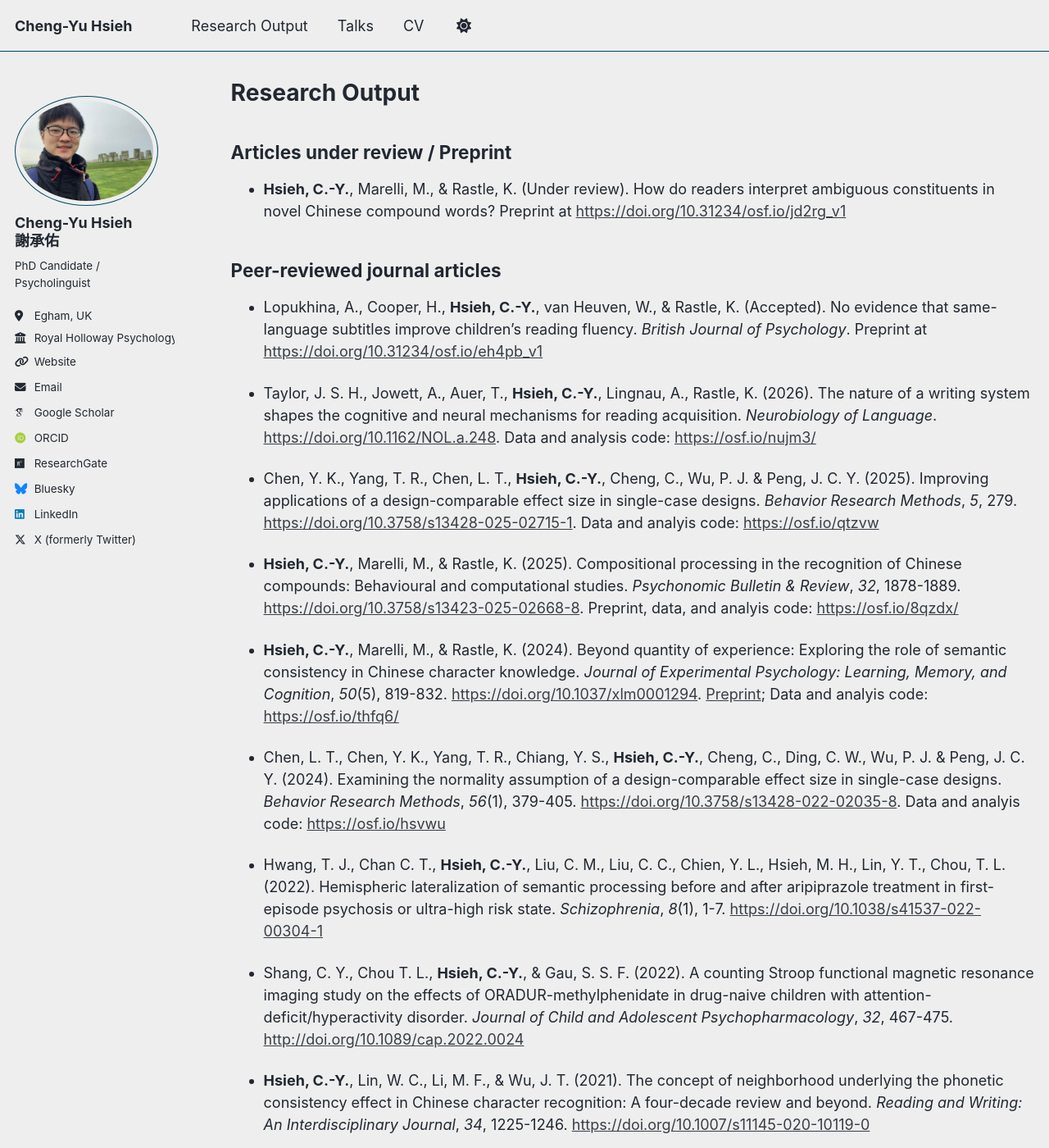
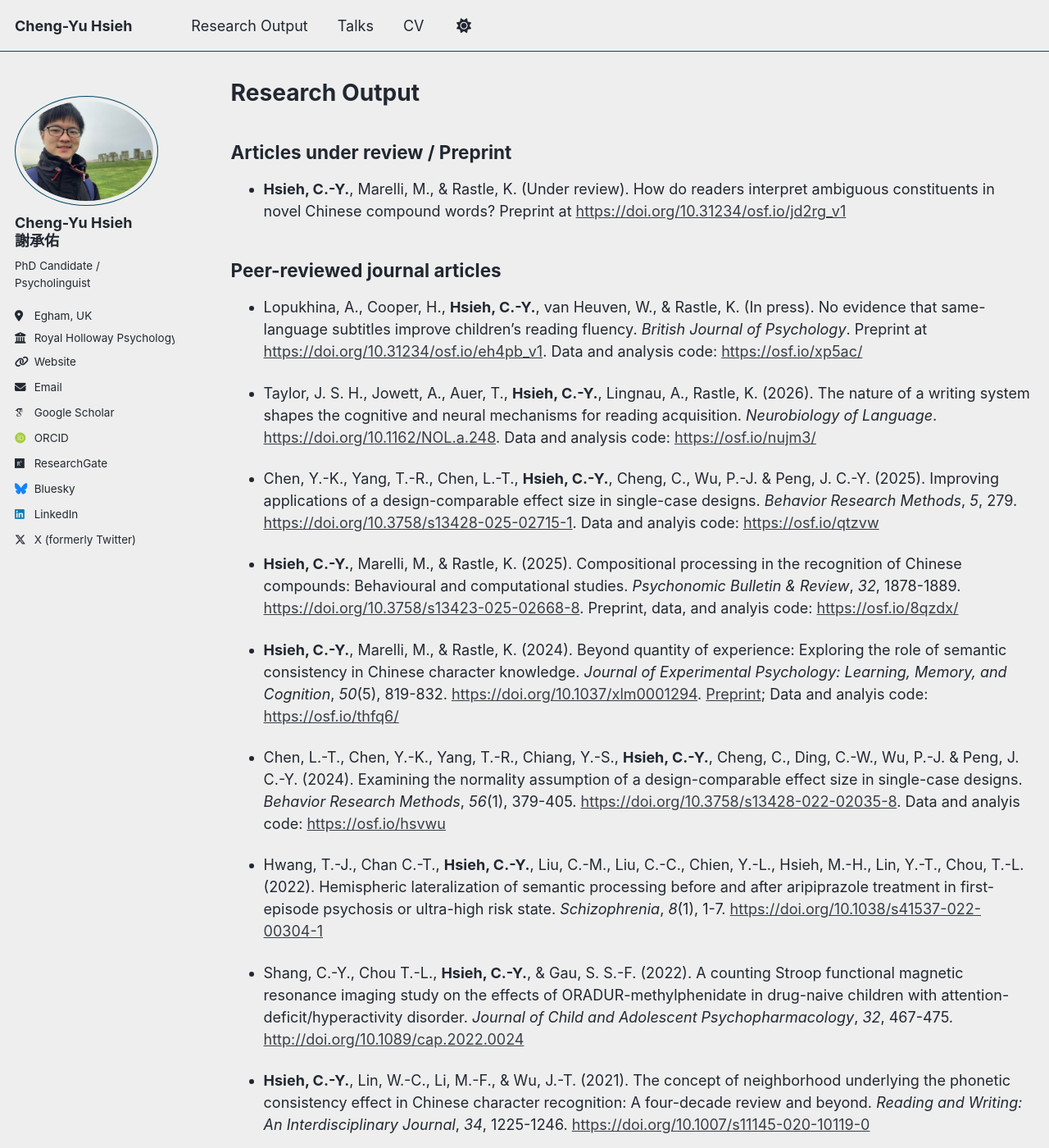
Before and after one commit to cyhsieh-psy/cyhsieh-psy.github.io, a Jekyll site: the page built from _pages/publications.md, in a window 1280 px wide and 1400 px high. Shown: the whole window at 82% size. Built offline with Jekyll 4.4.1, drawn with Linux system fonts in a browser that asks for light colours; some web fonts are replaced; a script that is not in the unit is left out; some of the changed text lies outside the part shown.

Commit message:
Update publications.md

```diff
--- a/_pages/publications.md
+++ b/_pages/publications.md
@@ -11,25 +11,25 @@ author_profile: true
 
 ## Peer-reviewed journal articles
 
-- Lopukhina, A., Cooper, H., **Hsieh, C.-Y.**, van Heuven, W., & Rastle, K. (Accepted). No evidence that same-language subtitles improve children’s reading fluency. *British Journal of Psychology*. Preprint at [https://doi.org/10.31234/osf.io/eh4pb_v1](https://doi.org/10.31234/osf.io/eh4pb_v1)
+- Lopukhina, A., Cooper, H., **Hsieh, C.-Y.**, van Heuven, W., & Rastle, K. (In press). No evidence that same-language subtitles improve children’s reading fluency. *British Journal of Psychology*. Preprint at [https://doi.org/10.31234/osf.io/eh4pb_v1](https://doi.org/10.31234/osf.io/eh4pb_v1). Data and analysis code: [https://osf.io/xp5ac/](https://osf.io/xp5ac/)
 
 - Taylor, J. S. H., Jowett, A., Auer, T., **Hsieh, C.-Y.**, Lingnau, A., Rastle, K. (2026). The nature of a writing system shapes the cognitive and neural mechanisms for reading acquisition. *Neurobiology of Language*. [https://doi.org/10.1162/NOL.a.248](https://doi.org/10.1162/NOL.a.248). Data and analysis code: [https://osf.io/nujm3/](https://osf.io/nujm3/)
 
-- Chen, Y. K., Yang, T. R., Chen, L. T., **Hsieh, C.-Y.**, Cheng, C., Wu, P. J. & Peng, J. C. Y. (2025). Improving applications of a design-comparable effect size in single-case designs. *Behavior Research Methods*, *5*, 279. [https://doi.org/10.3758/s13428-025-02715-1](https://doi.org/10.3758/s13428-025-02715-1). Data and analyis code: [https://osf.io/qtzvw](https://osf.io/qtzvw)
+- Chen, Y.-K., Yang, T.-R., Chen, L.-T., **Hsieh, C.-Y.**, Cheng, C., Wu, P.-J. & Peng, J. C.-Y. (2025). Improving applications of a design-comparable effect size in single-case designs. *Behavior Research Methods*, *5*, 279. [https://doi.org/10.3758/s13428-025-02715-1](https://doi.org/10.3758/s13428-025-02715-1). Data and analyis code: [https://osf.io/qtzvw](https://osf.io/qtzvw)
 
 - **Hsieh, C.-Y.**, Marelli, M., & Rastle, K. (2025). Compositional processing in the recognition of Chinese compounds: Behavioural and computational studies. *Psychonomic Bulletin & Review*, *32*, 1878-1889. [https://doi.org/10.3758/s13423-025-02668-8](https://doi.org/10.3758/s13423-025-02668-8). Preprint, data, and analyis code: [https://osf.io/8qzdx/](https://osf.io/8qzdx/)
 
 - **Hsieh, C.-Y.**, Marelli, M., & Rastle, K. (2024). Beyond quantity of experience: Exploring the role of semantic consistency in Chinese character knowledge. *Journal of Experimental Psychology: Learning, Memory, and Cognition*, *50*(5), 819-832. [https://doi.org/10.1037/xlm0001294](https://doi.org/10.1037/xlm0001294). [Preprint](https://pure.royalholloway.ac.uk/en/publications/beyond-quantity-of-experience-exploring-the-role-of-semantic-cons/); Data and analyis code: [https://osf.io/thfq6/](https://osf.io/thfq6/)
 
-- Chen, L. T., Chen, Y. K., Yang, T. R., Chiang, Y. S., **Hsieh, C.-Y.**, Cheng, C., Ding, C. W., Wu, P. J. & Peng, J. C. Y. (2024). Examining the normality assumption of a design-comparable effect size in single-case designs. *Behavior Research Methods*, *56*(1), 379-405. [https://doi.org/10.3758/s13428-022-02035-8](https://doi.org/10.3758/s13428-022-02035-8). Data and analyis code: [https://osf.io/hsvwu](https://osf.io/hsvwu)
+- Chen, L.-T., Chen, Y.-K., Yang, T.-R., Chiang, Y.-S., **Hsieh, C.-Y.**, Cheng, C., Ding, C.-W., Wu, P.-J. & Peng, J. C.-Y. (2024). Examining the normality assumption of a design-comparable effect size in single-case designs. *Behavior Research Methods*, *56*(1), 379-405. [https://doi.org/10.3758/s13428-022-02035-8](https://doi.org/10.3758/s13428-022-02035-8). Data and analyis code: [https://osf.io/hsvwu](https://osf.io/hsvwu)
 
-- Hwang, T. J., Chan C. T., **Hsieh, C.-Y.**, Liu, C. M., Liu, C. C., Chien, Y. L., Hsieh, M. H., Lin, Y. T., Chou, T. L. (2022). Hemispheric lateralization of semantic processing before and after aripiprazole treatment in first-episode psychosis or ultra-high risk state. *Schizophrenia*, *8*(1), 1-7. [https://doi.org/10.1038/s41537-022-00304-1](https://doi.org/10.1038/s41537-022-00304-1)
+- Hwang, T.-J., Chan C.-T., **Hsieh, C.-Y.**, Liu, C.-M., Liu, C.-C., Chien, Y.-L., Hsieh, M.-H., Lin, Y.-T., Chou, T.-L. (2022). Hemispheric lateralization of semantic processing before and after aripiprazole treatment in first-episode psychosis or ultra-high risk state. *Schizophrenia*, *8*(1), 1-7. [https://doi.org/10.1038/s41537-022-00304-1](https://doi.org/10.1038/s41537-022-00304-1)
 
-- Shang, C. Y., Chou T. L., **Hsieh, C.-Y.**, & Gau, S. S. F. (2022). A counting Stroop functional magnetic resonance imaging study on the effects of ORADUR-methylphenidate in drug-naive children with attention-deficit/hyperactivity disorder. *Journal of Child and Adolescent Psychopharmacology*, *32*, 467-475. [http://doi.org/10.1089/cap.2022.0024](http://doi.org/10.1089/cap.2022.0024)
+- Shang, C.-Y., Chou T.-L., **Hsieh, C.-Y.**, & Gau, S. S.-F. (2022). A counting Stroop functional magnetic resonance imaging study on the effects of ORADUR-methylphenidate in drug-naive children with attention-deficit/hyperactivity disorder. *Journal of Child and Adolescent Psychopharmacology*, *32*, 467-475. [http://doi.org/10.1089/cap.2022.0024](http://doi.org/10.1089/cap.2022.0024)
 
-- **Hsieh, C.-Y.**, Lin, W. C., Li, M. F., & Wu, J. T. (2021). The concept of neighborhood underlying the phonetic consistency effect in Chinese character recognition: A four-decade review and beyond. *Reading and Writing: An Interdisciplinary Journal*, *34*, 1225-1246. [https://doi.org/10.1007/s11145-020-10119-0](https://doi.org/10.1007/s11145-020-10119-0)
+- **Hsieh, C.-Y.**, Lin, W.-C., Li, M.-F., & Wu, J.-T. (2021). The concept of neighborhood underlying the phonetic consistency effect in Chinese character recognition: A four-decade review and beyond. *Reading and Writing: An Interdisciplinary Journal*, *34*, 1225-1246. [https://doi.org/10.1007/s11145-020-10119-0](https://doi.org/10.1007/s11145-020-10119-0)
 
-- Chen, L. T., Ding, C. W., **Hsieh, C.-Y.**, Chen, Y. K., Chiang, Y. S., Huang, S. C., Yang, T. R., Cheng, C., Liou, P. Y., & Peng, J. C. Y. (2020). Effect size reporting practices in Taiwanese psychology and education journals: Review and beyond. *Chinese Journal of Psychology*, *62*(4), 553–592. [https://psycnet.apa.org/record/2021-07388-006](https://psycnet.apa.org/record/2021-07388-006). . Data and analyis code: [https://osf.io/n69xs](https://osf.io/n69xs)
+- Chen, L.-T., Ding, C.-W., **Hsieh, C.-Y.**, Chen, Y.-K., Chiang, Y.-S., Huang, S.-C., Yang, T.-R., Cheng, C., Liou, P.-Y., & Peng, J. C.-Y. (2020). Effect size reporting practices in Taiwanese psychology and education journals: Review and beyond. *Chinese Journal of Psychology*, *62*(4), 553–592. [https://psycnet.apa.org/record/2021-07388-006](https://psycnet.apa.org/record/2021-07388-006). . Data and analyis code: [https://osf.io/n69xs](https://osf.io/n69xs)
 
 ## Others
 
```
